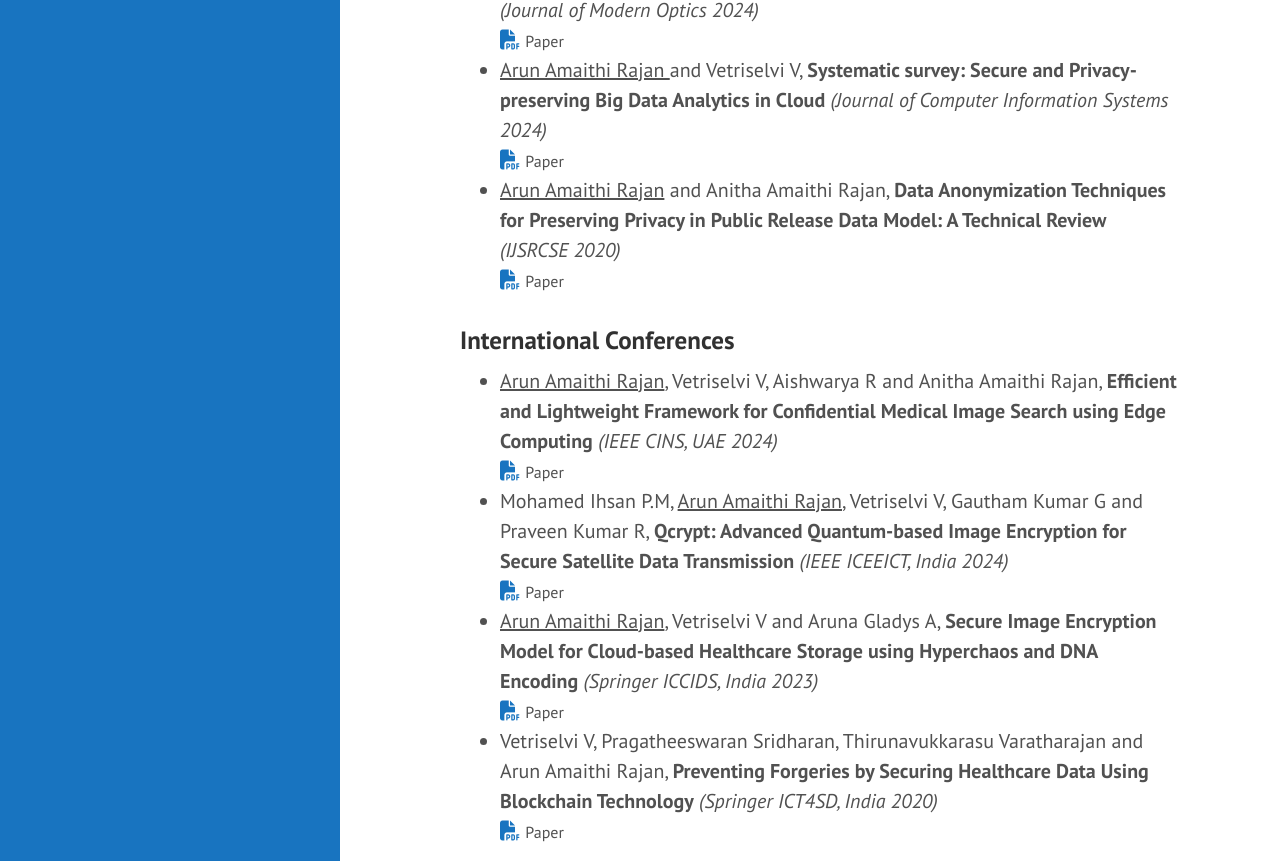
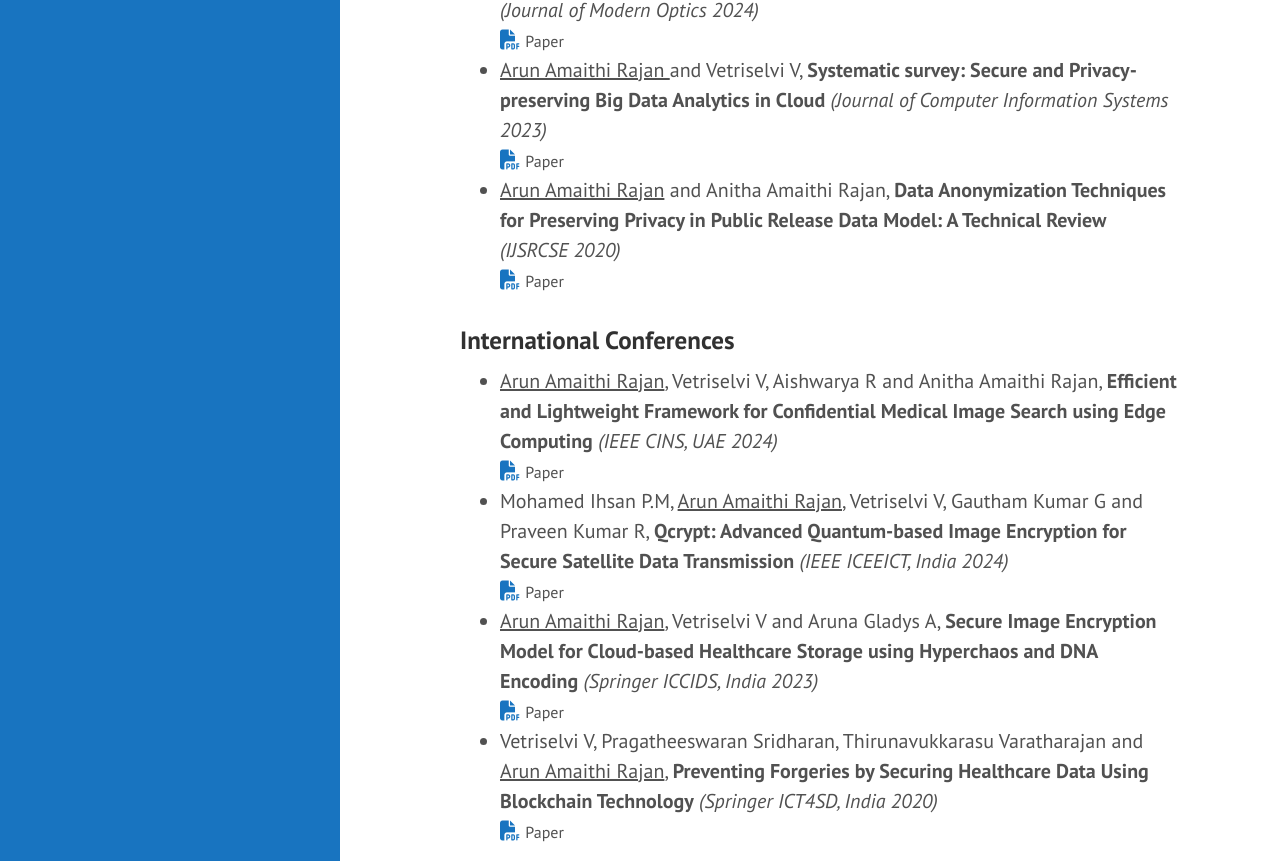
Before and after one commit to arunamaithi/arunamaithi.github.io, a Jekyll site: the page built from index.md, in a window 1280 px wide and 1400 px high, scrolled down 1114 px. Shown: the part 454-1315 px from the top of the window. Built offline with Jekyll 4.4.1, drawn with Linux system fonts in a browser that asks for light colours.

Commit message:
design update

```diff
--- a/index.md
+++ b/index.md
@@ -81,7 +81,7 @@ Ajitesh M, Deekshith M, <u>Arun Amaithi Rajan</u>, Vetriselvi V and Hemanth D, <
 </li>
 
 <li>
-<u>Arun Amaithi Rajan </u> and Vetriselvi V, <b>Systematic survey: Secure and Privacy-preserving Big Data Analytics in Cloud</b> <i>(Journal of Computer Information Systems 2024)</i>
+<u>Arun Amaithi Rajan </u> and Vetriselvi V, <b>Systematic survey: Secure and Privacy-preserving Big Data Analytics in Cloud</b> <i>(Journal of Computer Information Systems 2023)</i>
 <div>
     <a href="{{ site.baseurl }}/papers/survey24.pdf">
 		<i class="fa-solid fa-file-pdf"></i></a>
@@ -131,7 +131,7 @@ Mohamed Ihsan P.M, <u>Arun Amaithi Rajan</u>, Vetriselvi V, Gautham Kumar G and
 </li>
 
 <li>
-Vetriselvi V, Pragatheeswaran Sridharan, Thirunavukkarasu Varatharajan and Arun Amaithi Rajan, <b>Preventing Forgeries by Securing Healthcare Data Using Blockchain Technology</b> <i>(Springer ICT4SD, India 2020)</i>
+Vetriselvi V, Pragatheeswaran Sridharan, Thirunavukkarasu Varatharajan and <u>Arun Amaithi Rajan</u>, <b>Preventing Forgeries by Securing Healthcare Data Using Blockchain Technology</b> <i>(Springer ICT4SD, India 2020)</i>
 <div>
     <a href="{{ site.baseurl }}/papers/bc2020.pdf">
 		<i class="fa-solid fa-file-pdf"></i></a>
```
